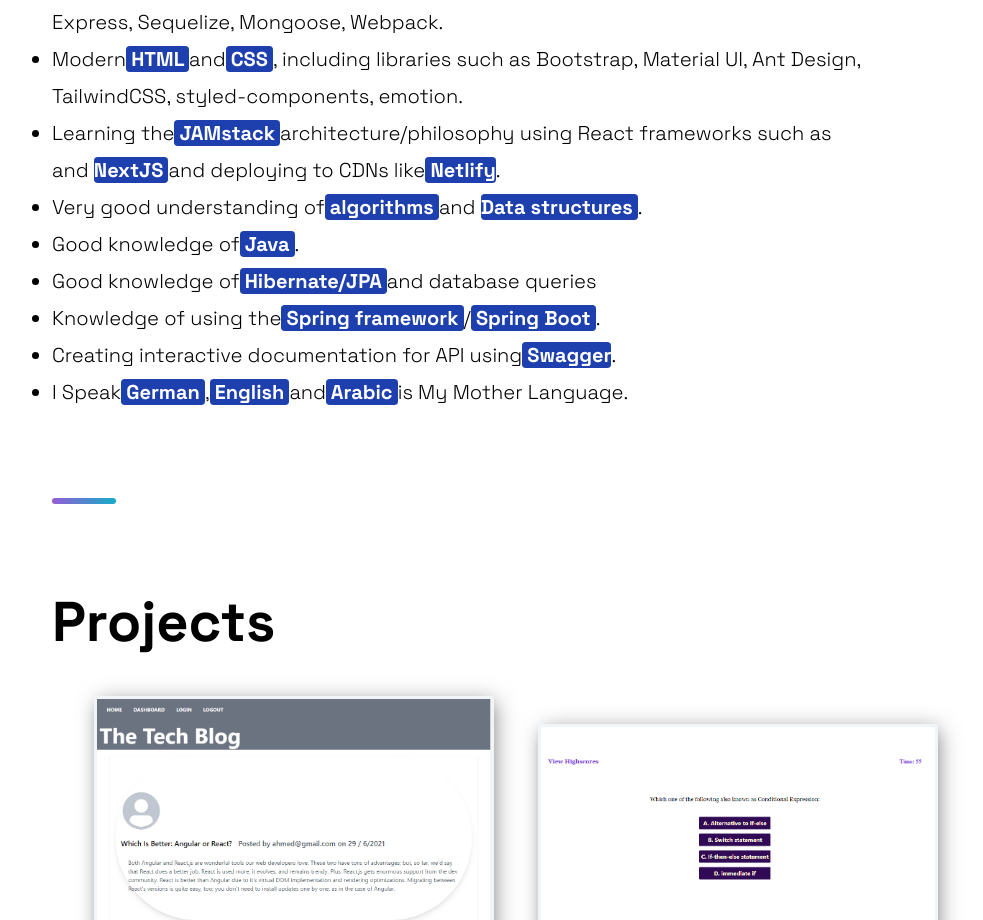
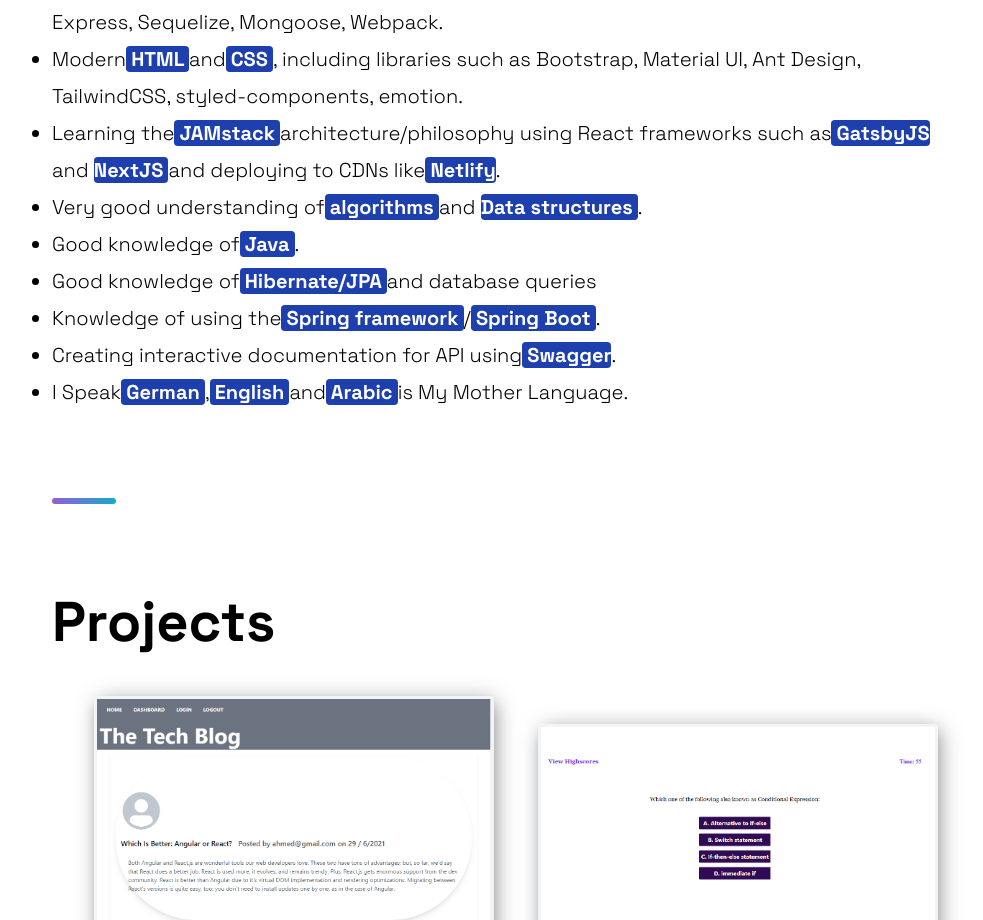
Before and after one commit to AhmedWaeer/HomePage, a Next.js app: page / in a window 1280 px wide. Shown: the part 1680-2600 px from the top of the page, without its empty margins (124-1107 px from the left). Built offline with nearby package versions, Linux system fonts and the light colour scheme.

Commit message:
Update Technologies.js

```diff
--- a/src/components/Technologies/Technologies.js
+++ b/src/components/Technologies/Technologies.js
@@ -16,7 +16,7 @@ const Technologies = () =>  (
         <li className="list-disc">Building modern, reactive frontends/UIs with<span className="text-white font-bold bg-blue-800 rounded-md"> React </span>, including packages and libraries such as Create React App, Redux, React Router, React Helmet.</li>
         <li className="list-disc">Building backends and RESTful APIs using<span className="text-white font-bold bg-blue-800 rounded-md">  NodeJS  </span>, including packages and libraries such as Express, Sequelize, Mongoose, Webpack.</li>
         <li className="list-disc">Modern<span className="text-white font-bold  bg-blue-800 rounded-md"> HTML </span> and<span className="text-white font-bold bg-blue-800 rounded-md">  CSS </span>, including libraries such as Bootstrap, Material UI, Ant Design, TailwindCSS, styled-components, emotion.</li>
-        <li className="list-disc">Learning the<span className="text-white font-bold bg-blue-800 rounded-md"> JAMstack </span>  architecture/philosophy using React frameworks such as<span className="text-white font-bold bg-blue-800rounded-md">  GatsbyJS </span>and <span className="text-white font-bold bg-blue-800 rounded-md">  NextJS </span> and deploying to CDNs like<span className="text-white font-bold bg-blue-800 rounded-md">  Netlify</span>.</li>
+        <li className="list-disc">Learning the<span className="text-white font-bold bg-blue-800 rounded-md"> JAMstack </span>  architecture/philosophy using React frameworks such as<span className="text-white font-bold bg-blue-800 rounded-md">  GatsbyJS </span>and <span className="text-white font-bold bg-blue-800 rounded-md">  NextJS </span> and deploying to CDNs like<span className="text-white font-bold bg-blue-800 rounded-md">  Netlify</span>.</li>
         <li className="list-disc">Very good understanding of<span className="text-white font-bold bg-blue-800 rounded-md">  algorithms  </span>  and <span className="text-white font-bold bg-blue-800 rounded-md">  Data structures  </span>.</li>
         <li className="list-disc">Good knowledge of<span className="text-white font-bold bg-blue-800 rounded-md"> Java </span>.</li>
         <li className="list-disc">Good knowledge of<span className="text-white font-bold bg-blue-800 rounded-md"> Hibernate/JPA </span>and database queries</li>
```
